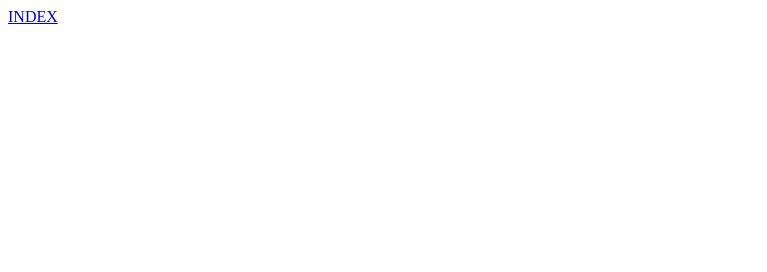
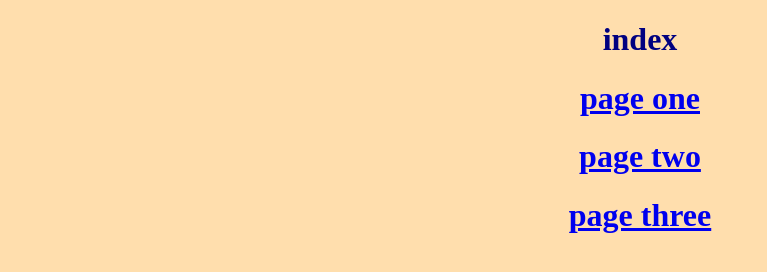
Before and after one commit to opakrwoth/QUIZ-STYLE, a plain HTML site: page index.html in a window 1280 px wide. Shown: the whole page, without its empty margins (0-767 px from the left). Drawn offline with Linux system fonts and the light colour scheme.

Commit message:
Update index.html

```diff
--- a/index.html
+++ b/index.html
@@ -7,6 +7,14 @@
     <title>INDEX</title>
 </head>
 <body>
-    <a href="pageone.html">INDEX</a>
+    <style>
+        body{
+            background-color: navajowhite;
+        }
+    </style>
+    <h1 style="color: navy;text-align: center;"><a href="index.html"></a>index</h1>
+    <h1 style="color: chartreuse;text-align: center;"><a href="pageone.html">page one</a></h1>
+    <h1 style="color: fuchsia;text-align: center;"><a href="pagetwo.html">page two</a></h1>
+    <h1 style="color: gold;text-align: center;"><a href="pagethree.html">page three</a></h1>
 </body>
 </html>
```
